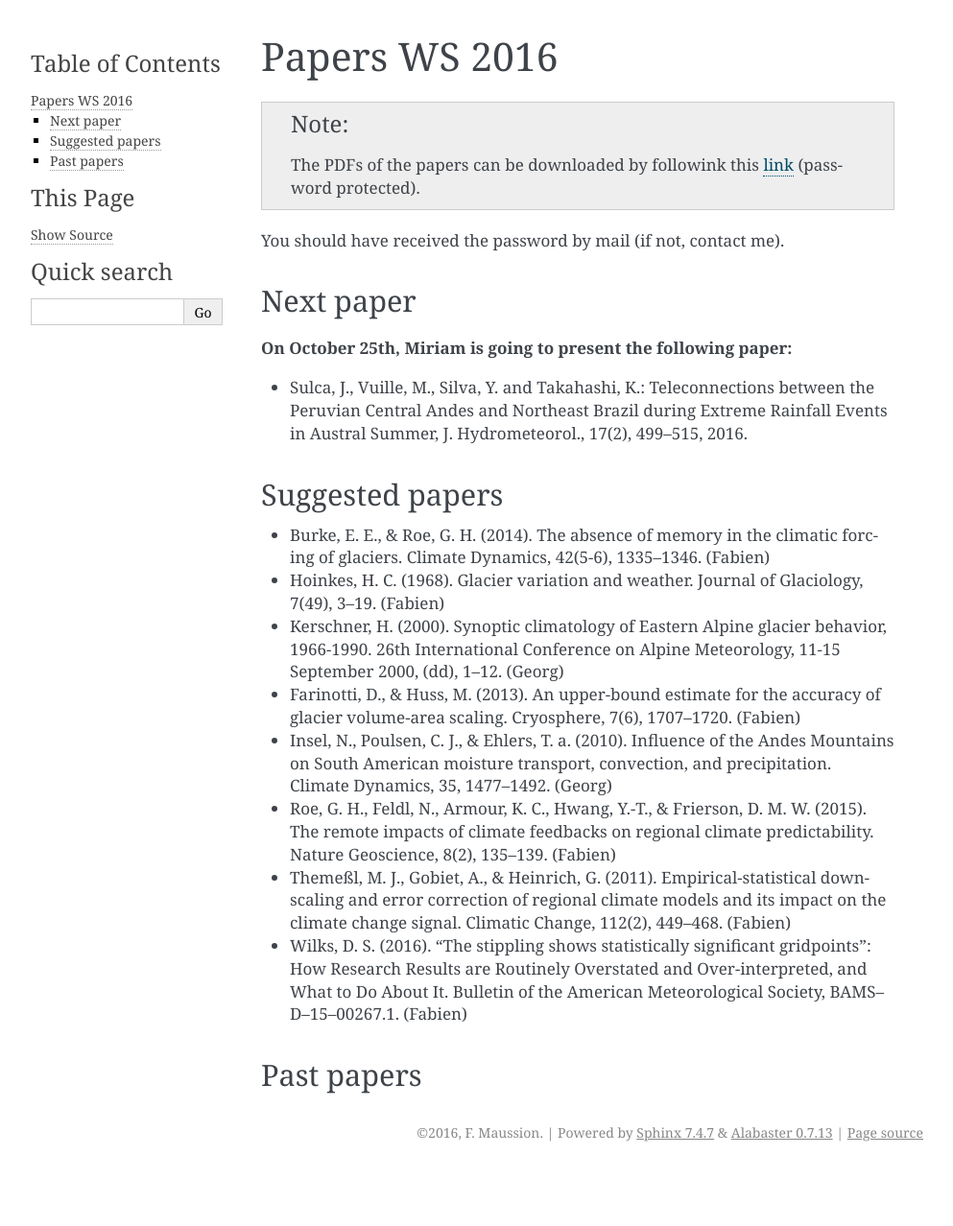
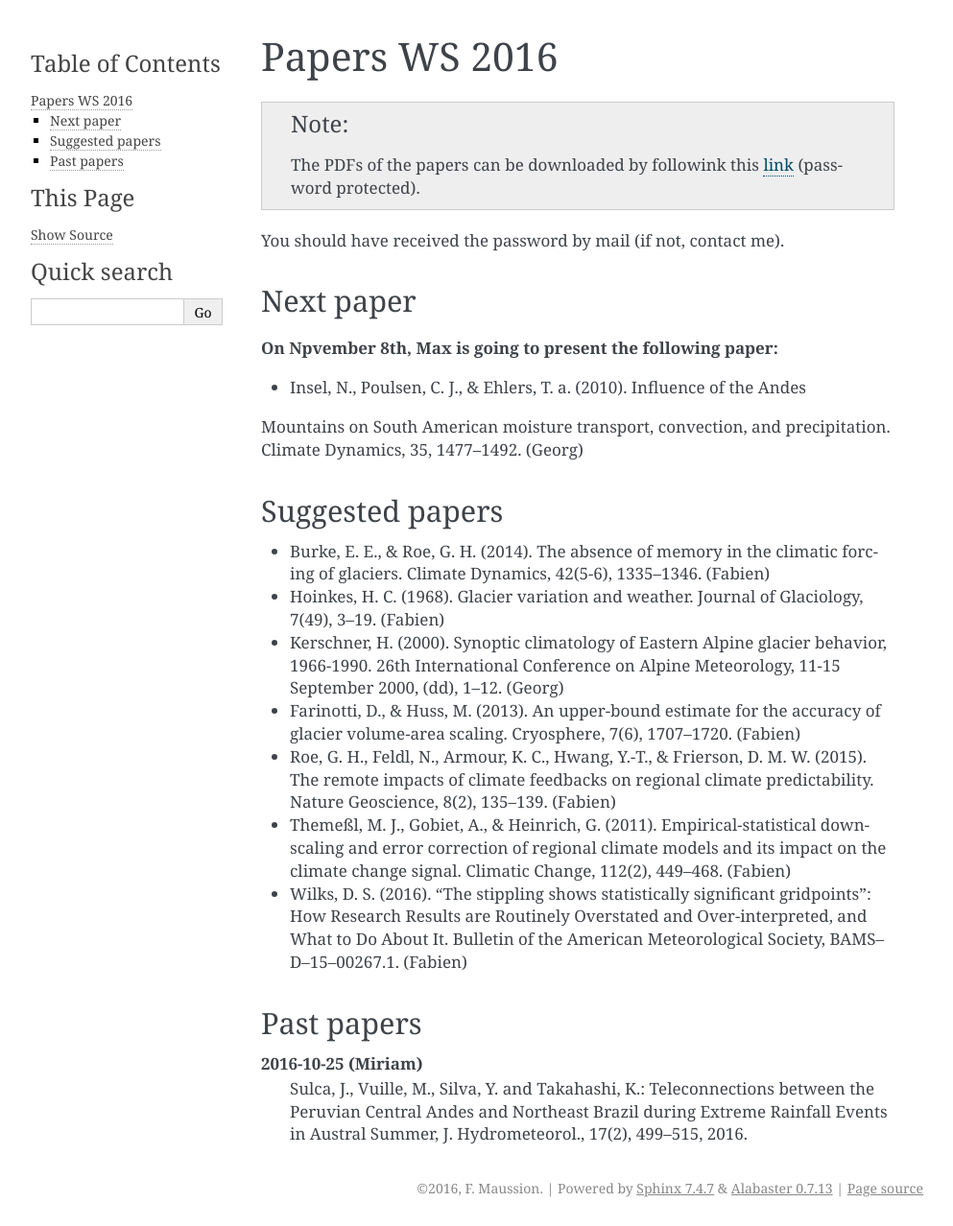
Before and after one commit to fmaussion/acinn_litsem, a Sphinx documentation site: the page built from docs/ws_2016.rst, in a window 1280 px wide. Shown: the whole page at 96% size, without its empty margins (148-1141 px from the left). Built offline with Sphinx 7.4.7, drawn with Linux system fonts in a browser that asks for light colours; before the commit the page ends 1220 px from its top, so only the background shows below that; some of the changed lines change nothing that is shown.

Commit message:
next week

```diff
--- a/docs/ws_2016.rst
+++ b/docs/ws_2016.rst
@@ -14,11 +14,11 @@ You should have received the password by mail (if not, contact me).
 Next paper
 ----------
 
-**On October 25th, Miriam is going to present the following paper:**
+**On Npvember 8th, Max is going to present the following paper:**
 
-- Sulca, J., Vuille, M., Silva, Y. and Takahashi, K.: Teleconnections between
-  the Peruvian Central Andes and Northeast Brazil during Extreme Rainfall Events
-  in Austral Summer, J. Hydrometeorol., 17(2), 499–515, 2016.
+- Insel, N., Poulsen, C. J., & Ehlers, T. a. (2010). Influence of the Andes
+Mountains on South American moisture transport, convection, and
+precipitation. Climate Dynamics, 35, 1477–1492. (Georg)
 
 Suggested papers
 ----------------
@@ -36,10 +36,6 @@ Suggested papers
 - Farinotti, D., & Huss, M. (2013). An upper-bound estimate for the accuracy
   of glacier volume-area scaling. Cryosphere, 7(6), 1707–1720. (Fabien)
 
-- Insel, N., Poulsen, C. J., & Ehlers, T. a. (2010). Influence of the Andes
-  Mountains on South American moisture transport, convection, and
-  precipitation. Climate Dynamics, 35, 1477–1492. (Georg)
-
 - Roe, G. H., Feldl, N., Armour, K. C., Hwang, Y.-T., &
   Frierson, D. M. W. (2015). The remote impacts of climate feedbacks on
   regional climate predictability. Nature Geoscience, 8(2), 135–139. (Fabien)
@@ -55,3 +51,8 @@ Suggested papers
 
 Past papers
 -----------
+
+**2016-10-25 (Miriam)**
+    Sulca, J., Vuille, M., Silva, Y. and Takahashi, K.: Teleconnections between
+    the Peruvian Central Andes and Northeast Brazil during Extreme Rainfall Events
+    in Austral Summer, J. Hydrometeorol., 17(2), 499–515, 2016.
```
